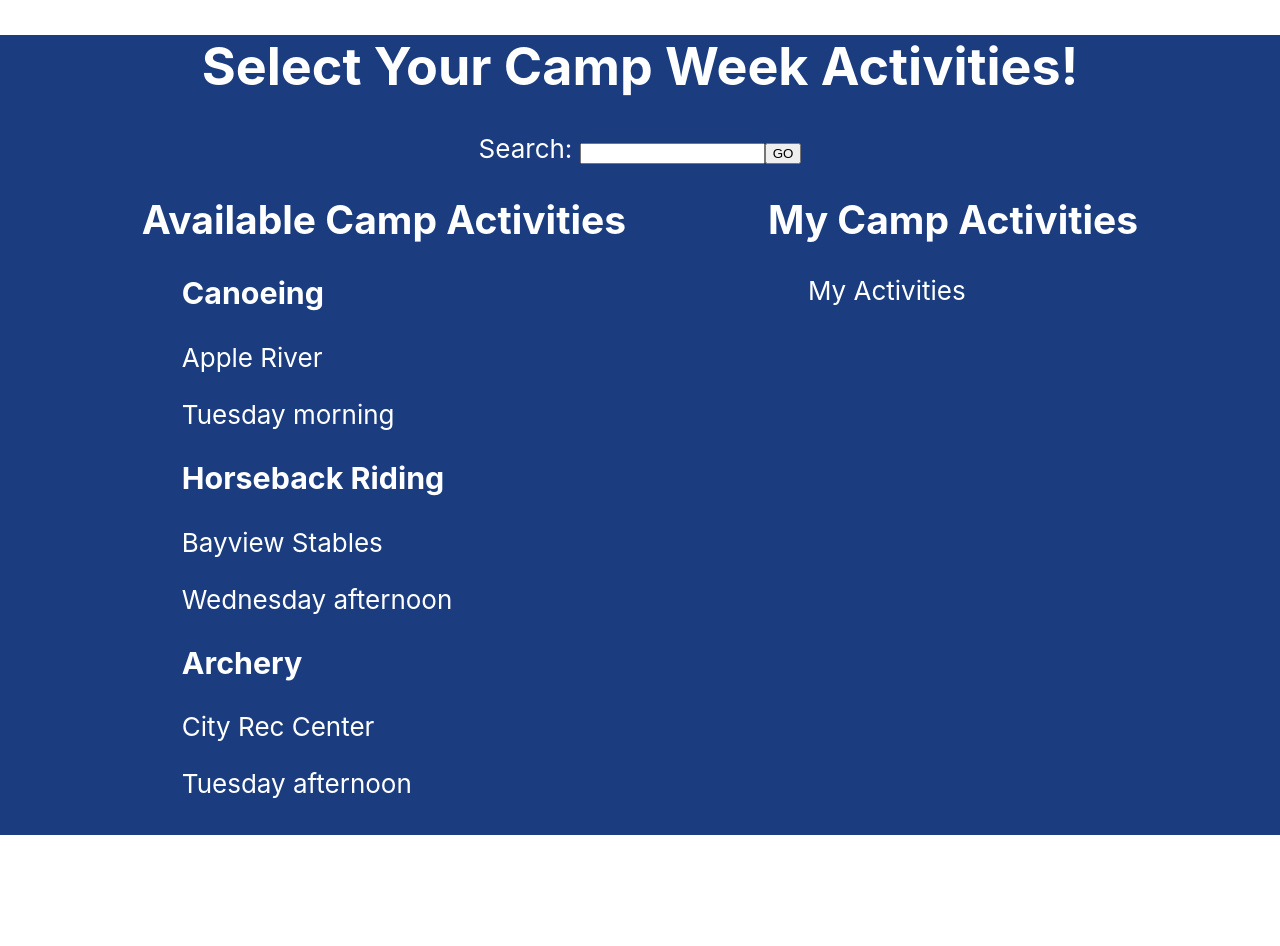
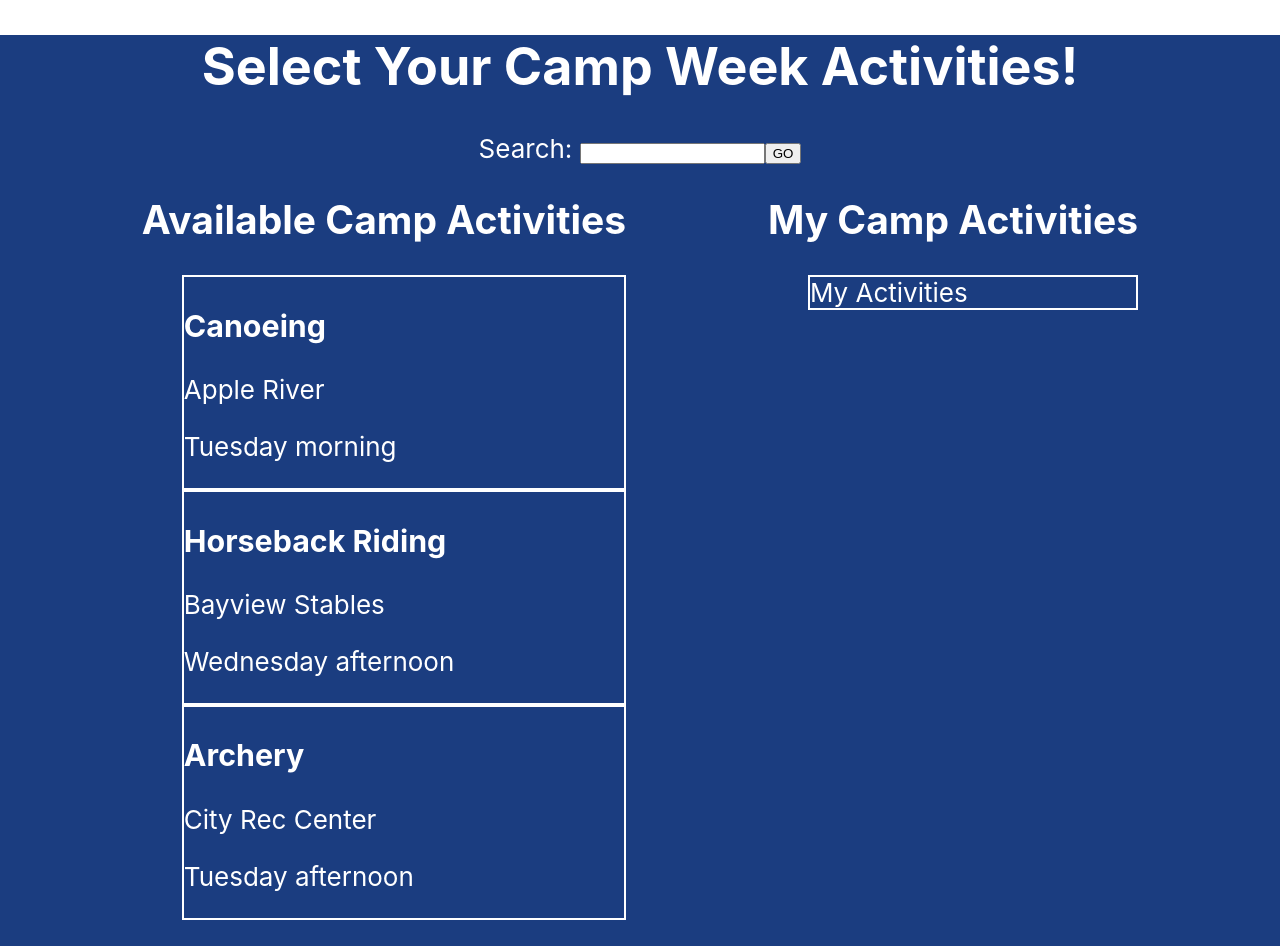
Before and after one commit to Danielle254/Conference-Agenda, a React (Create React App) app: page / in a window 1280 px wide. Before the commit the page ends 835 px from the top, so only its background shows below. Built offline with nearby package versions, Linux system fonts and the light colour scheme.

Commit message:
added border to activities

```diff
--- a/src/CSSModules/ActivityList.module.css
+++ b/src/CSSModules/ActivityList.module.css
@@ -1,8 +1,7 @@
 li {
     list-style-type: none;
     text-align: left;
-    border-width: 2px;
-    border-color: white;
+    border: 2px solid white;
 
 
 }
--- a/src/MyActivities/MyActivities.js
+++ b/src/MyActivities/MyActivities.js
@@ -1,4 +1,5 @@
 import React, { useState } from 'react';
+import Activity from '../Activity/Activity';
 
 function MyActivities() {
     return (
```
